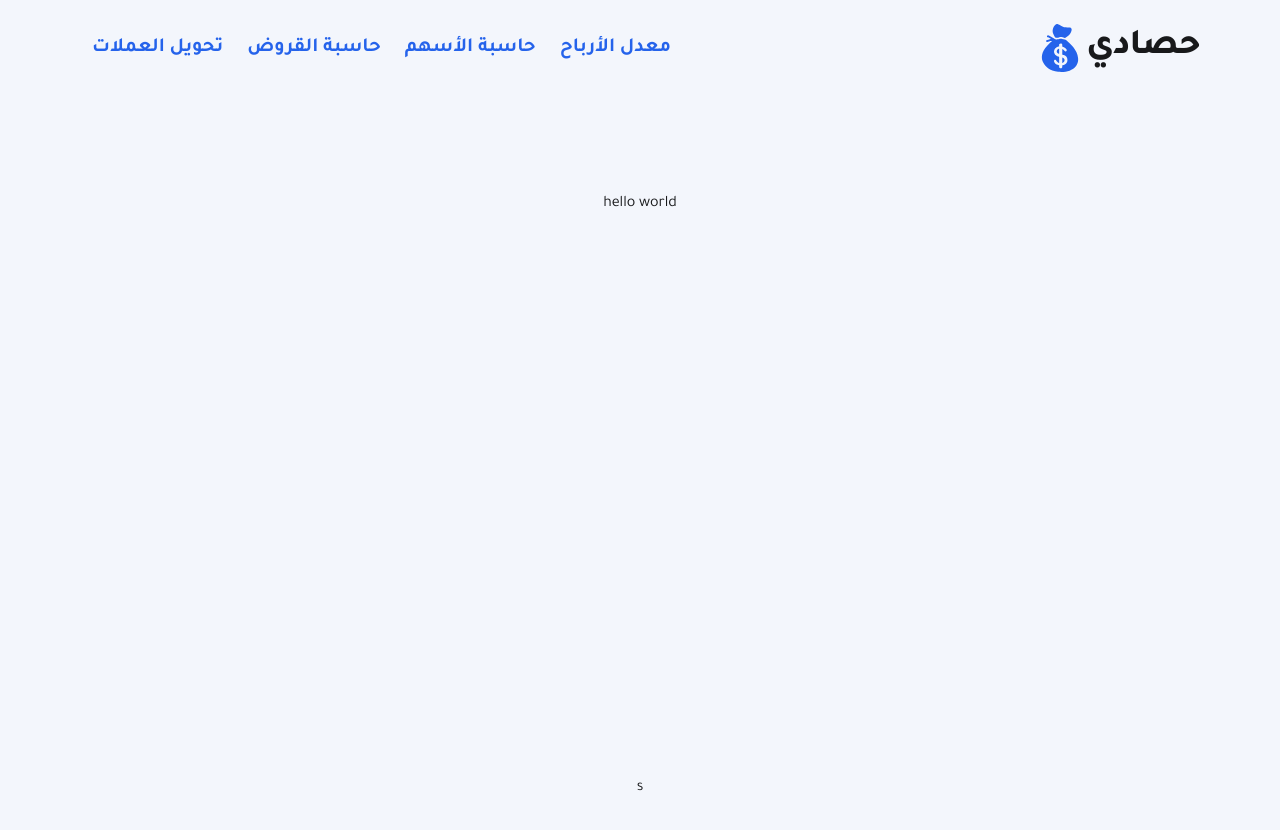
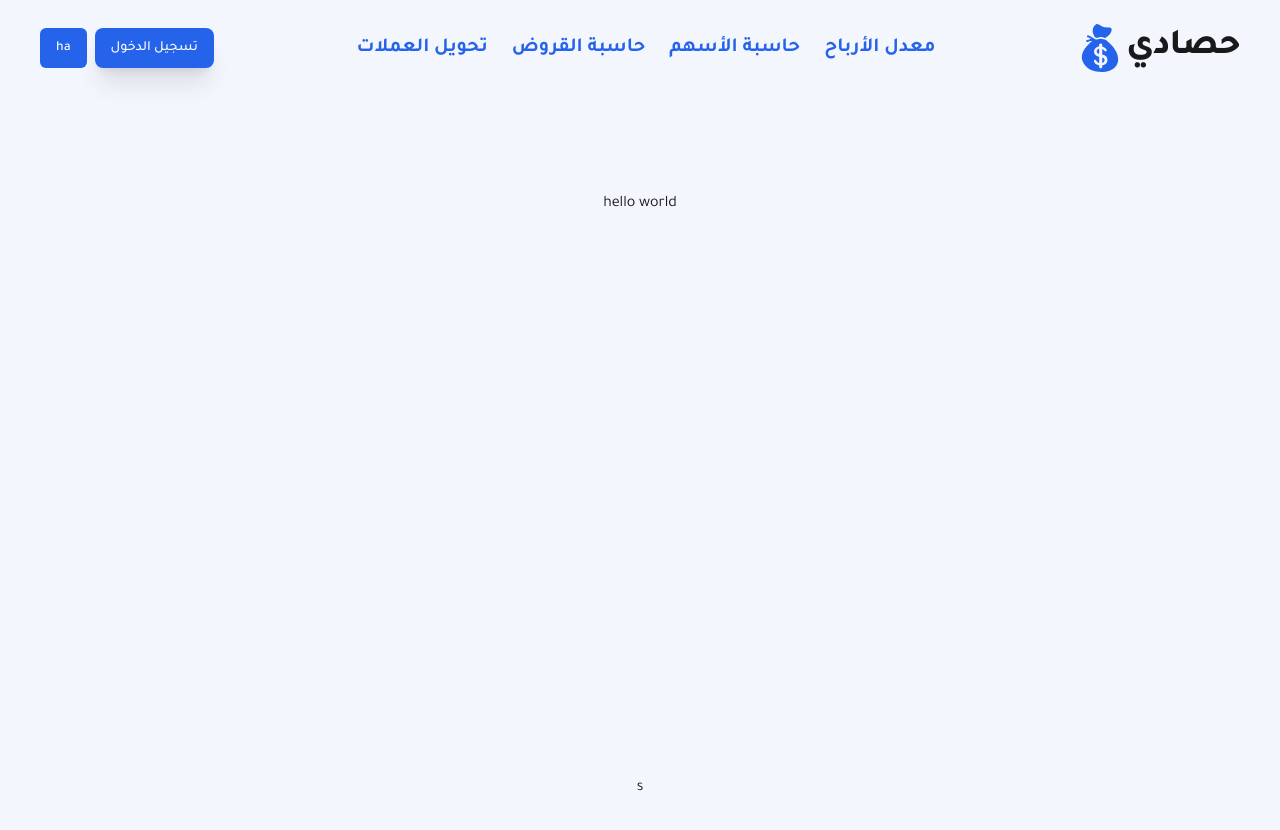
Before and after one commit to HassanAlabdulal/Hasady, a Next.js app: page / in a window 1280 px wide. Shown: the top 830 px of the page. Built offline with nearby package versions, Linux system fonts and the light colour scheme.

Commit message:
feat: add login button to the nav

```diff
--- a/components/nav.tsx
+++ b/components/nav.tsx
@@ -3,6 +3,7 @@
 import { useState } from "react";
 import { motion, AnimatePresence } from "framer-motion";
 import Image from "next/image";
+import { Button } from "./ui/button";
 
 export default function Nav() {
   const [isNavExpanded, setIsNavExpanded] = useState(false);
@@ -27,7 +28,7 @@ export default function Nav() {
   return (
     <header className="relative z-50 flex flex-wrap w-full text-sm py-6 sm:justify-start sm:flex-nowrap bg-background">
       <nav
-        className="md:max-w-[75rem] w-full mx-auto md:px-10 px-10 sm:flex sm:items-center sm:justify-between"
+        className=" w-full mx-auto md:px-10 px-10 sm:flex sm:items-center sm:justify-between"
         aria-label="Global"
       >
         <div className="flex items-center justify-between">
@@ -150,6 +151,11 @@ export default function Nav() {
             </motion.div>
           )}
         </AnimatePresence>
+
+        <div className="flex gap-2">
+          <Button className=" rounded-lg shadow-xl">تسجيل الدخول</Button>
+          <Button>ha</Button>
+        </div>
       </nav>
     </header>
   );
```
